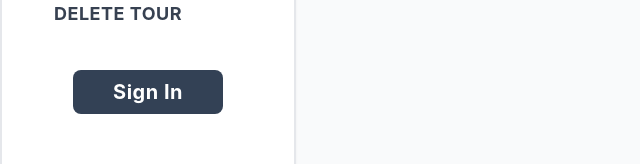
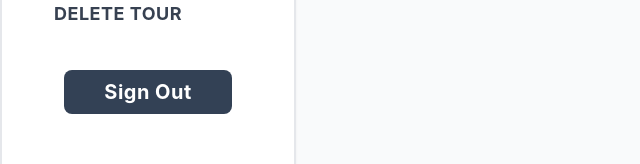
Before and after one commit to NatiDeme/sample-challenge, a React (Create React App) app: page /login in a window 1280 px wide. Shown: the part 1250-1414 px from the top of the page, without its empty margins (0-640 px from the left). Built offline with nearby package versions, Linux system fonts and the light colour scheme.

Commit message:
Add user authentication redux

```diff
--- a/src/components/pages/login.js
+++ b/src/components/pages/login.js
@@ -1,12 +1,12 @@
-import { useState } from 'react';
+import { useEffect, useState } from 'react';
 import { useDispatch, useSelector } from 'react-redux';
-import { Link } from 'react-router-dom';
+import { Link, useNavigate } from 'react-router-dom';
 import { authUser } from '../../redux/user/userAuth';
 
 export default function Login() {
   const user = useSelector((store) => store.user);
   const dispatch = useDispatch();
-  // const navigate = useNavigate();
+  const navigate = useNavigate();
   const [value, setValue] = useState({
     email: '',
     password: ''
@@ -19,13 +19,13 @@ export default function Login() {
   };
   const submitHandler = () => {
     dispatch(authUser(value));
-    console.log(user.size);
-    if (user.length > 0) {
-      console.log(user);
-      console.log(user.token);
-      // navigate('/');
+  };
+  useEffect(() => {
+    const exist = Object.keys(user).length;
+    if (exist > 0) {
+      navigate('/');
     }
-  };
+  }, [user]);
   return (
     <div className="flex justify-center  lg:justify-between">
       <div>
--- a/src/components/sidenav/sidenav.js
+++ b/src/components/sidenav/sidenav.js
@@ -1,8 +1,11 @@
 import { NavLink } from 'react-router-dom';
-import React, { useState } from 'react';
+import React, { useEffect, useState } from 'react';
 import './sidenav.css';
+import { useSelector } from 'react-redux';
 
 function Nav() {
+  const user = useSelector((store) => store.user);
+  let isLogged;
   const [navbarOpen, setNavbarOpen] = useState(false);
   const handleToggle = () => {
     setNavbarOpen(!navbarOpen);
@@ -18,6 +21,9 @@ function Nav() {
     { link: '/create-tour', label: 'Create tour' },
     { link: '/delete-tour', label: 'Delete tour' }
   ];
+  useEffect(() => {
+    isLogged = Object.keys(user).length > 0;
+  });
   return (
     <>
       <button type="button" onClick={handleToggle} className="navbutton">
@@ -61,11 +67,19 @@ function Nav() {
         <NavLink to="/login" onClick={close}>
           <li>
             <div className="flex justify-center mt-5">
-              <button
-                type="button"
-                className="bg-slate-700 text-white p-2 rounded-lg hover:bg-slate-500 px-10">
-                Sign In
-              </button>
+              {isLogged ? (
+                <button
+                  type="button"
+                  className="bg-slate-700 text-white p-2 rounded-lg hover:bg-slate-500 px-10">
+                  Sign In
+                </button>
+              ) : (
+                <button
+                  type="button"
+                  className="bg-slate-700 text-white p-2 rounded-lg hover:bg-slate-500 px-10">
+                  Sign Out
+                </button>
+              )}
             </div>
           </li>
         </NavLink>
```
